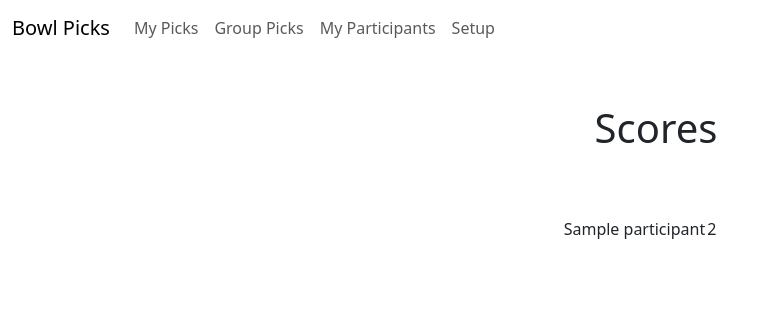
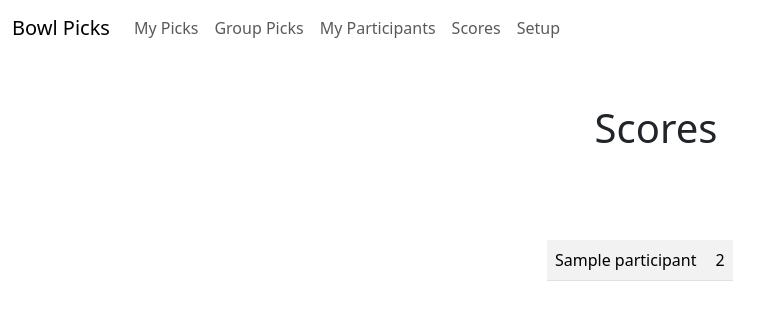
Before and after one commit to drew-sant/bowlpicks, a Django app: page /scores in a window 1280 px wide. Shown: the top 320 px of the page, without its empty margins (0-783 px from the left). Run offline with Django 4.2, Linux system fonts and the light colour scheme; a user stored in the database is signed in; tables that the repository leaves empty hold one stand-in row (values such as "Sample post"); parts of the project's set-up code (start-up, migrations or seed data) failed here and were passed over; some libraries are stand-ins or nearby versions.

Commit message:
Updated the Score page with Bootstrap. The link now appears on the base.html

```diff
--- a/bowlpicks/picks/views.py
+++ b/bowlpicks/picks/views.py
@@ -252,7 +252,7 @@ def setup(request, gameid=None):
         if form.is_valid() and gameid == None:
             # Create new game if no gameid is provided
             data = form.cleaned_data
-            new_game = Game(bowl=data["bowl"], team1=data["team1"], team2=data["team2"], date=data["date"])
+            new_game = Game(bowl=data["bowl"], team1=data["team1"], team2=data["team2"], date=data["date"], team1_score=None, team2_score=None)
             new_game.save()
             logging.info(f'GAME CREATED: game: "{str(new_game)}" was created by user: "{request.user.username}"')
 
--- a/bowlpicks/templates/base.html
+++ b/bowlpicks/templates/base.html
@@ -37,6 +37,9 @@
           </li>
           <li class="nav-item">
             <a class="nav-link" href="/my-participants">My Participants</a>
+          </li>
+          <li class="nav-item">
+            <a class="nav-link" href="/scores">Scores</a>
           </li>
           {% if user.is_superuser %}
           <li class="nav-item">
--- a/bowlpicks/templates/scores.html
+++ b/bowlpicks/templates/scores.html
@@ -10,15 +10,23 @@ Scores
 
 {% block content %}
 <center>
-<div class="pt-5">
-    <table>
+<div class="col-md-5">
+    &nbsp;
+</div>
+<div class="col-md-2 pt-5">
+    <table class="table table-striped">
+        <tbody>
             {% for score in scores %}
                 <tr>
                     <td>{{score.1}}</td>
                     <td>{{score.2}}</td>
                 </tr>
             {% endfor %}
+        </tbody>
     </table>
+</div>
+<div class="col-md-5">
+    &nbsp;
 </div>
 </center>
 {% endblock %}
```
Lines whose indentation alone changed are shown as unchanged.
